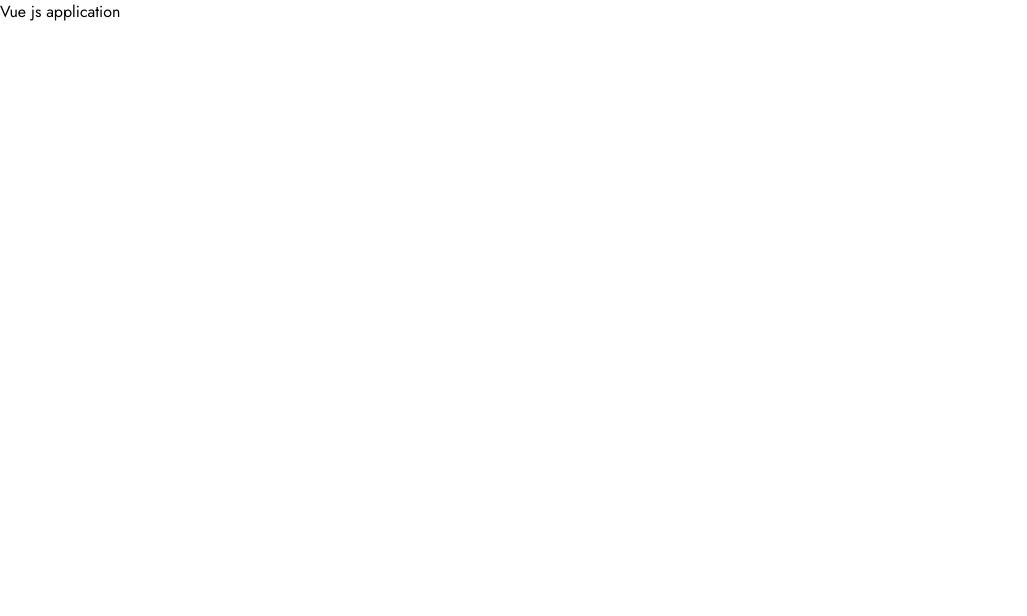
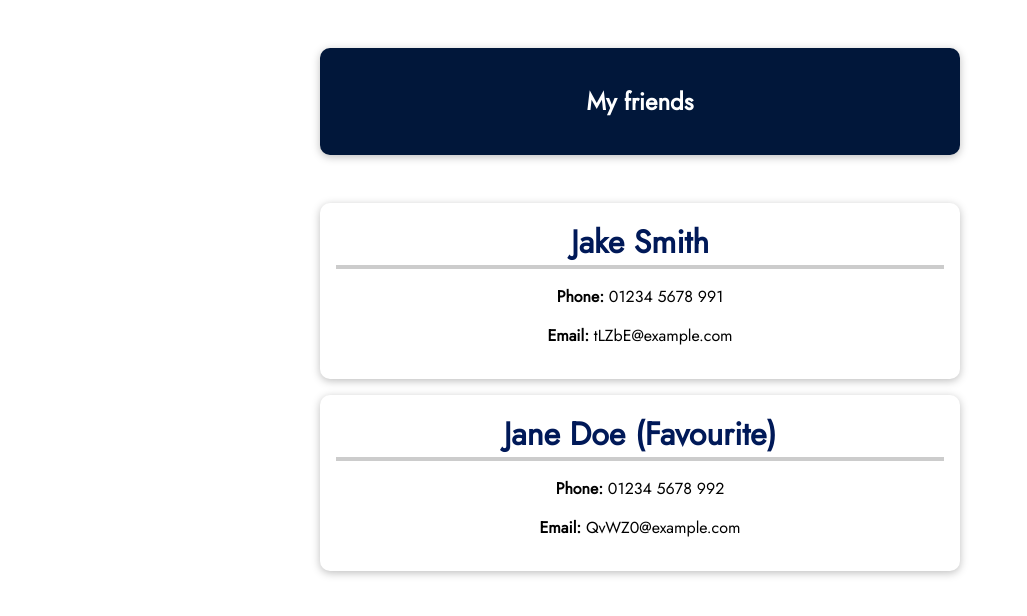
Before and after one commit to nzkks/vuejs-project, a Vue app: page / in a window 1280 px wide. Shown: the top 616 px of the page, without its empty margins (0-1027 px from the left). Built offline with nearby package versions, Linux system fonts and the light colour scheme.

Commit message:
create Friend contacts component and show the contact details in the app

```diff
--- a/src/App.vue
+++ b/src/App.vue
@@ -1,4 +1,6 @@
-<template><div>Vue js application</div></template>
+<template>
+  <friend-contacts />
+</template>
 
 <script>
 export default {
--- /dev/null
+++ b/src/components/friends/FriendContacts.vue
@@ -0,0 +1,26 @@
+<template>
+  <section>
+    <header><h1>My friends</h1></header>
+    <ul>
+      <li>
+        <h2>Jake Smith</h2>
+        <p><strong>Phone:</strong> 01234 5678 991</p>
+        <p><strong>Email:</strong> tLZbE@example.com</p>
+      </li>
+      <li>
+        <h2>Jane Doe (Favourite)</h2>
+        <p><strong>Phone:</strong> 01234 5678 992</p>
+        <p><strong>Email:</strong> QvWZ0@example.com</p>
+      </li>
+    </ul>
+  </section>
+</template>
+
+<script>
+export default {
+  data() {
+    return {};
+  },
+  methods: {},
+};
+</script>
--- a/src/main.js
+++ b/src/main.js
@@ -1,7 +1,8 @@
 import { createApp } from 'vue';
 
 import App from './App.vue';
+import FriendContacts from './components/friends/FriendContacts.vue';
 
 const app = createApp(App);
-
+app.component('friend-contacts', FriendContacts);
 app.mount('#app');
```
